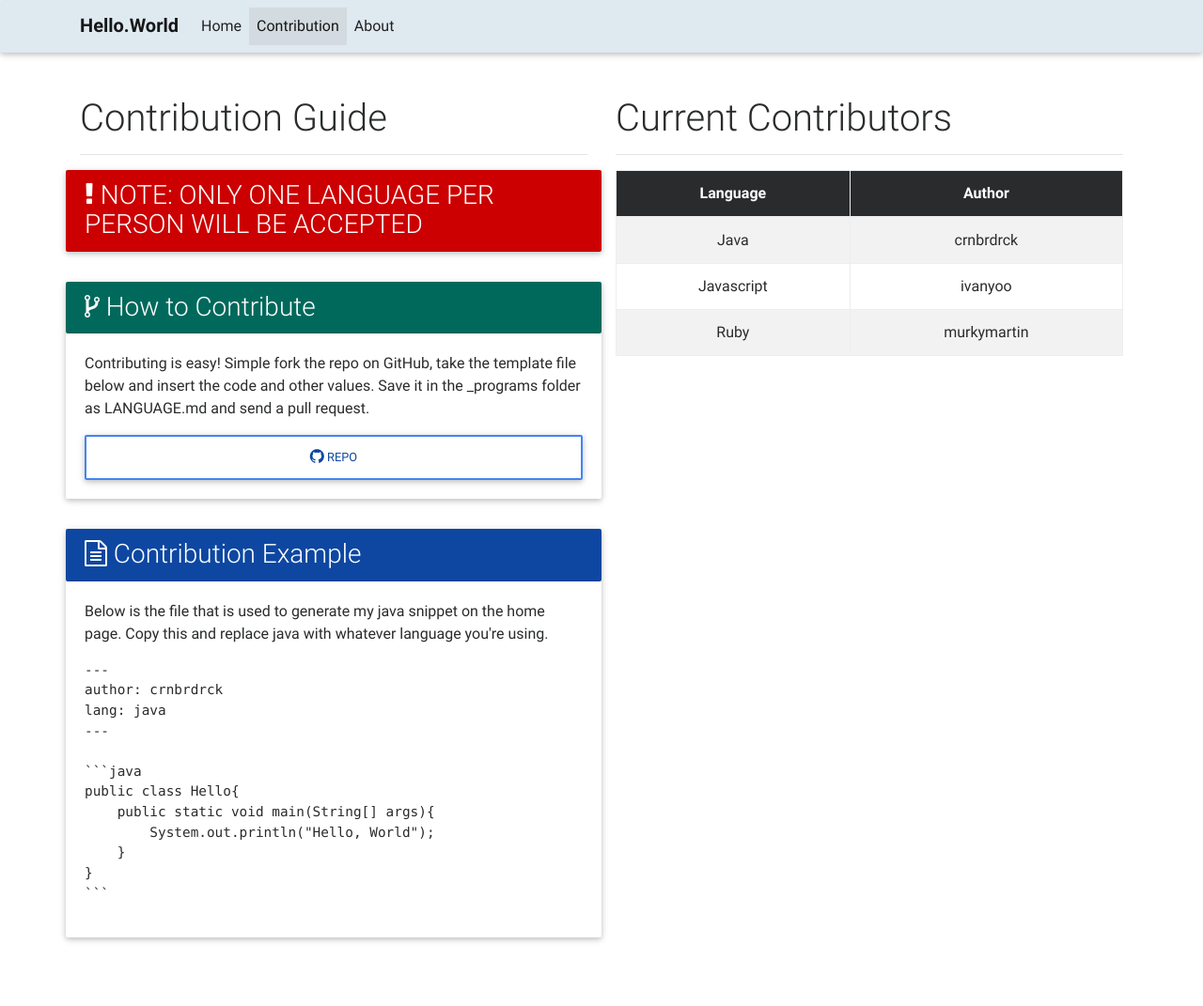
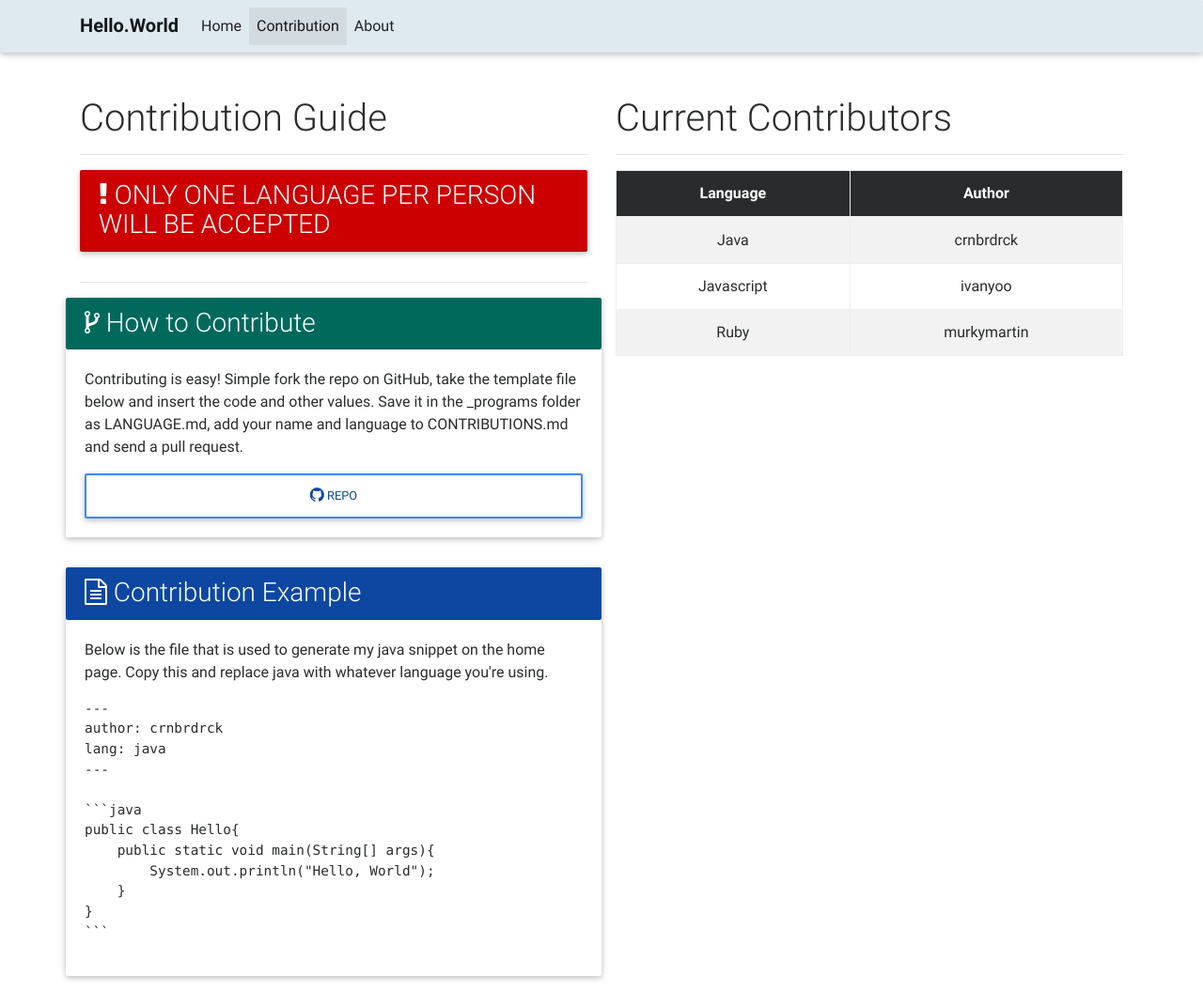
Before and after one commit to freyamade/hello.world, a Jekyll site: the page built from CONTRIBUTION.md, in a window 1280 px wide. Shown: the whole page at 94% size. Built offline with Jekyll 4.4.1, drawn with Linux system fonts in a browser that asks for light colours; nearby versions of some CDN libraries; before the commit the page ends 1030 px from its top, so only the background shows below that.

Commit message:
Update contrib.html

```diff
--- a/_layouts/contrib.html
+++ b/_layouts/contrib.html
@@ -18,20 +18,21 @@
                 <div class="col-lg-6 wow fadeIn" data-wow-delay="0.2s">
                     <h1 class="h1-responsive">Contribution Guide</h1>
                     <hr />
+                    <div class="col-xs-12">
+                        <div class="card">
+                            <h3 class="card-header danger-color-dark white-text"><i class="fa fa-exclamation"></i>
+                                ONLY ONE LANGUAGE PER PERSON WILL BE ACCEPTED
+                            </h3>
+                        </div>
+                    </div>
+                    <hr />
                     <div class="row">
-                        <div class="col-xs-12">
-                            <div class="card">
-                                <h3 class="card-header danger-color-dark white-text"><i class="fa fa-exclamation"></i>
-                                     NOTE: ONLY ONE LANGUAGE PER PERSON WILL BE ACCEPTED
-                                </h3>
-                            </div>
-                        </div>
                         <div class="col-xs-12">
                             <div class="card">
                                 <h3 class="card-header default-color-dark white-text"><i class="fa fa-code-fork"></i>  How to Contribute</h3>
                                 <div class="card-block">
                                     <p class="card-text">
-                                        Contributing is easy! Simple fork the repo on GitHub, take the template file below and insert the code and other values. Save it in the _programs folder as LANGUAGE.md and send a pull request.
+                                        Contributing is easy! Simple fork the repo on GitHub, take the template file below and insert the code and other values. Save it in the _programs folder as LANGUAGE.md, add your name and language to CONTRIBUTIONS.md and send a pull request.
                                     </p>
                                     <a href="https://github.com/crnbrdrck/hello.world" target="_blank" class="btn btn-outline-primary waves-effect btn-block"><i class="fa fa-github"></i> Repo</a>
                                 </div>
```
